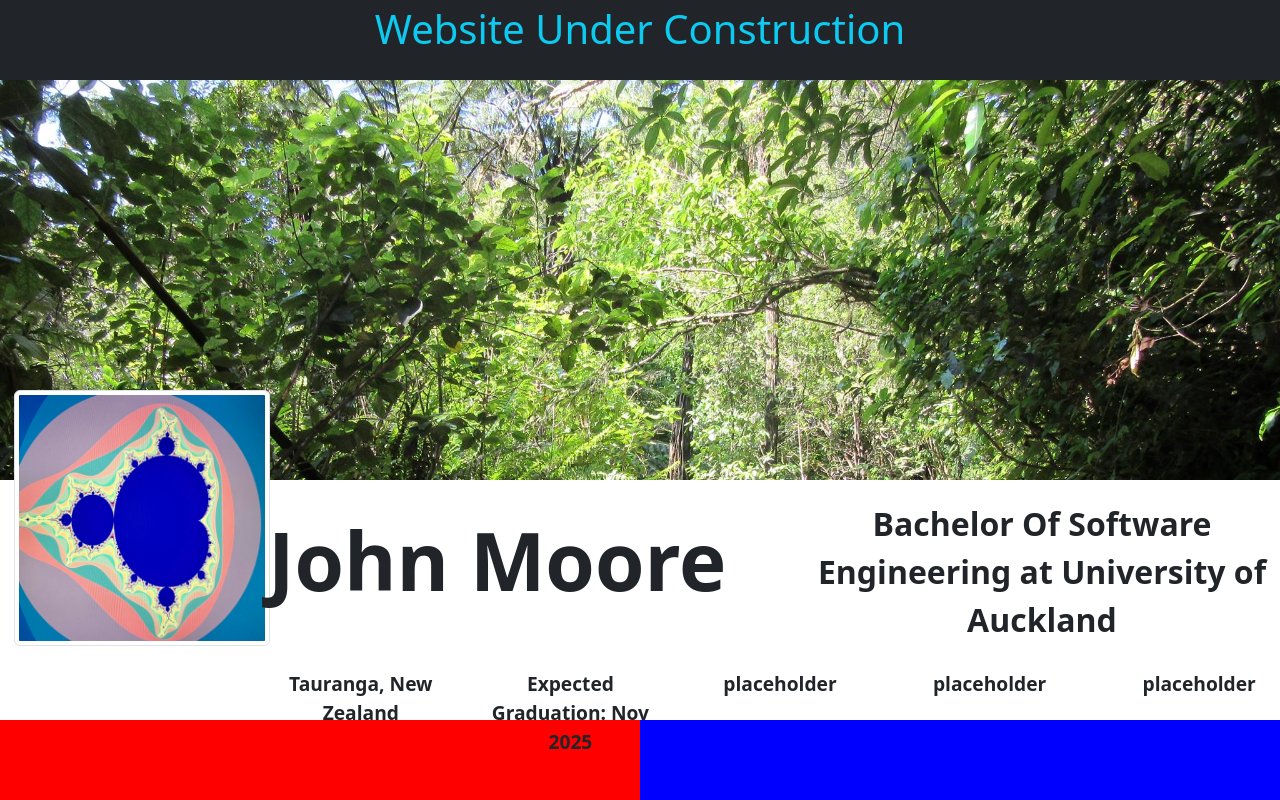
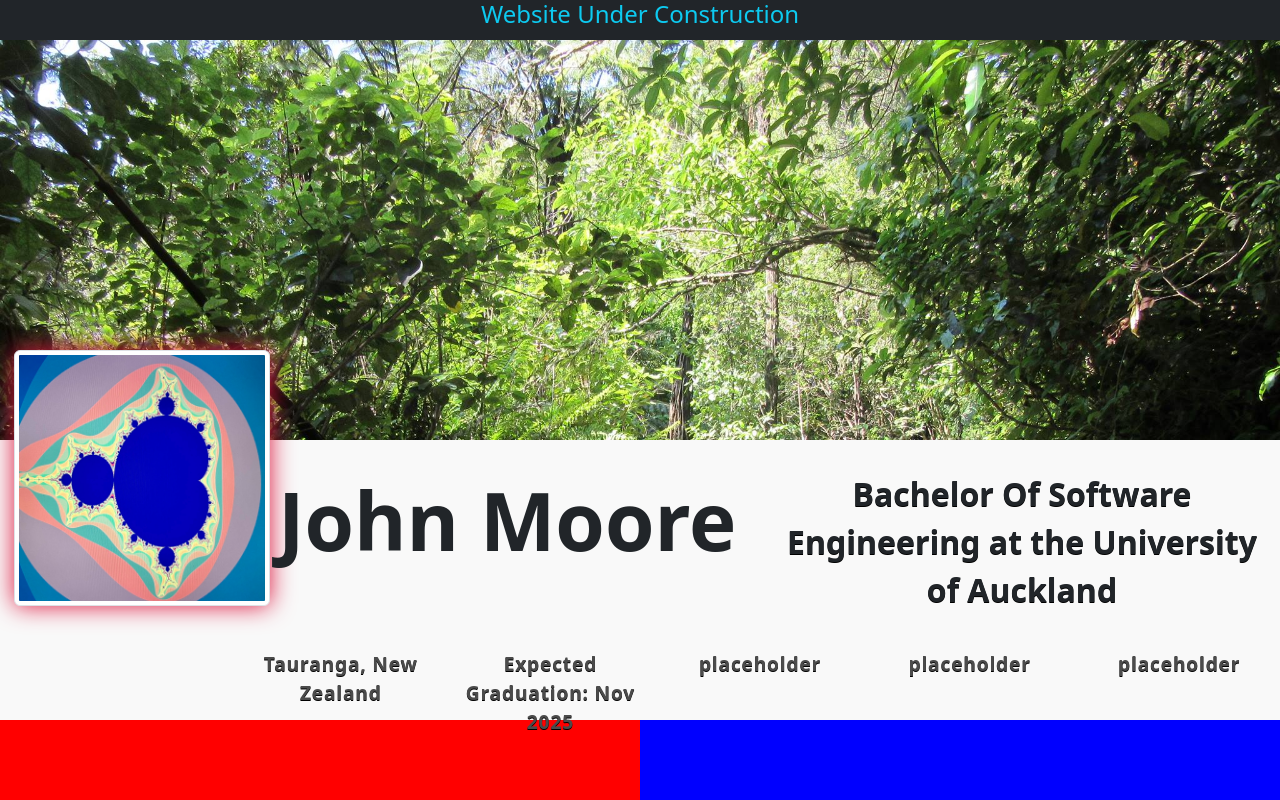
Before and after one commit to John-Moore-UOA/Profile-Website, a React (Vite) app: page / in a window 1280 px wide. Shown: the top 800 px of the page. Built offline with nearby package versions, Linux system fonts and the light colour scheme.

Commit message:
header finalized

```diff
--- a/src/Header/ProfileNamespace.jsx
+++ b/src/Header/ProfileNamespace.jsx
@@ -20,7 +20,8 @@ function ProfileNamespace() {
                 <div className="col">
                   {" "}
                   <p className="namespace-major">
-                    Bachelor Of Software Engineering at University of Auckland
+                    Bachelor Of Software Engineering at the University of
+                    Auckland
                   </p>
                 </div>
               </div>
--- a/src/Header/headerstyles.css
+++ b/src/Header/headerstyles.css
@@ -6,19 +6,21 @@
 .header-namespace {
 
   position: relative;
-  height : 30vh;
+  height : 35vh;
   width: 100%;
 
-  margin-right: 100px;
+padding-right: 20px;
+
+  z-index: 2;
+  background-color: rgb(249, 249, 249);
+}
 
 
-  z-index: 2;
-  background-color: white;
+.text-info {
+  font-size: 1.5em;
 }
-
 .top-bar {
-  height : 10vh;
-  padding-top: 5px;
+  height : 5vh;
   text-align: center;
 }
 
@@ -32,7 +34,13 @@
 
   border: 10px solid black;
 
+  pointer-events: none;
+  filter: drop-shadow(0 0 0.75rem crimson);
+  -webkit-user-select: none; /* Safari */
+  -ms-user-select: none; /* IE 10 and IE 11 */
+  user-select: none; /* Standard syntax */
 }
+
 
 
 
@@ -49,6 +57,10 @@
 
   margin: 0;
   padding: 0;
+  pointer-events: none;
+  -webkit-user-select: none; /* Safari */
+  -ms-user-select: none; /* IE 10 and IE 11 */
+  user-select: none; /* Standard syntax */
 }
 
 .header-namespace-img-container {
@@ -58,6 +70,8 @@
 .header-namespace-details {
   position: relative;
   width: 80vw;
+  max-width: 1190px;
+
 
   margin-top: 10px;
 
@@ -66,6 +80,7 @@
 
 
 .namespace-name {
+  padding-left: 30px;
   font-size: 5em;
   font-weight: bold;
   text-align: left;
@@ -77,6 +92,8 @@
   font-weight: bold;
   text-align: center;
   margin-top: 10px;
+  text-shadow:0 1px 0 #000000;
+  padding: 10px;
 }
 
 .namespace-minor {
@@ -84,4 +101,8 @@
   font-weight: bold;
   text-align: center;
   margin-top: 10px;
+
+  color: rgb(75, 75, 75);
+  text-shadow:0 1px 0 #000000;
+  letter-spacing: 0.8px;
 }
```
